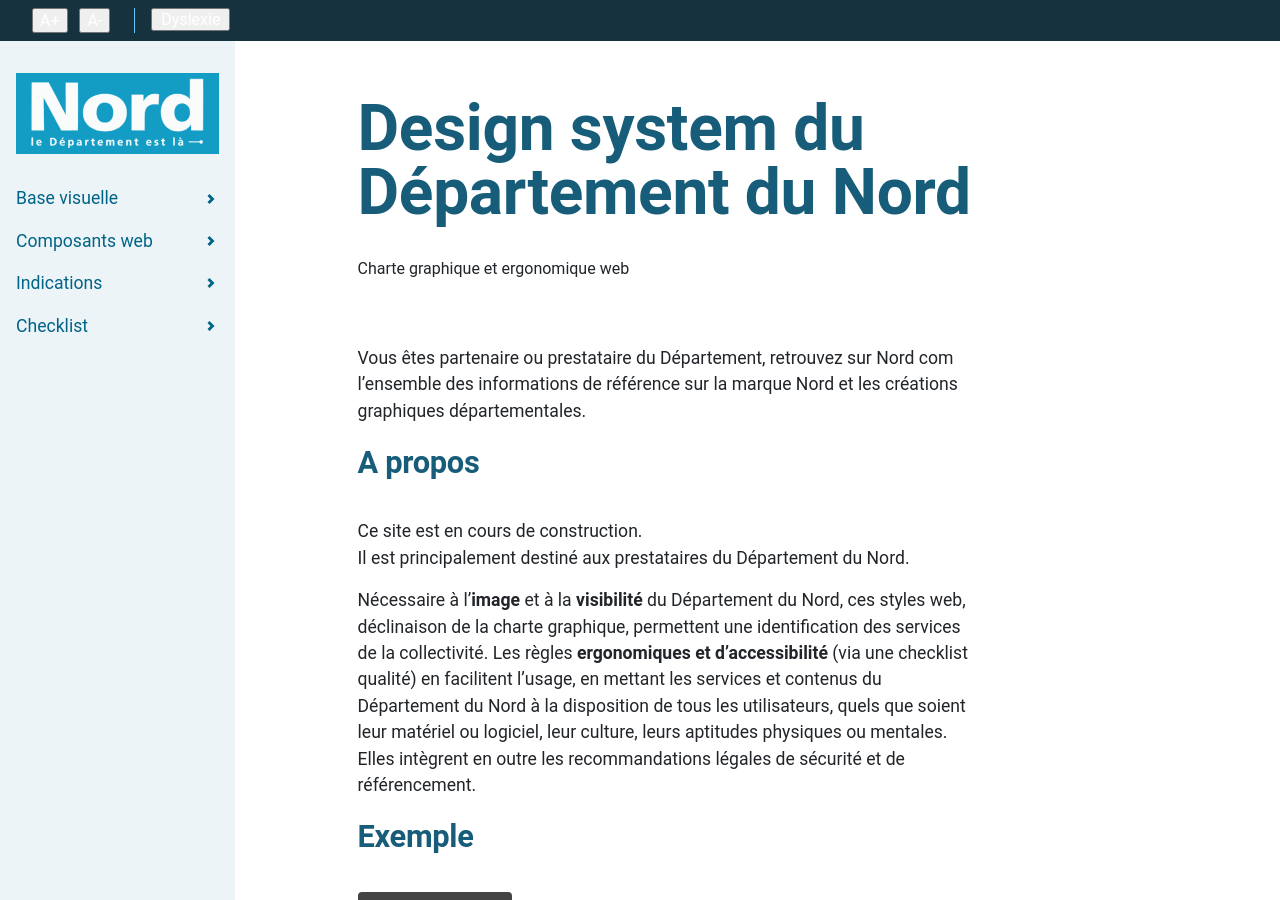
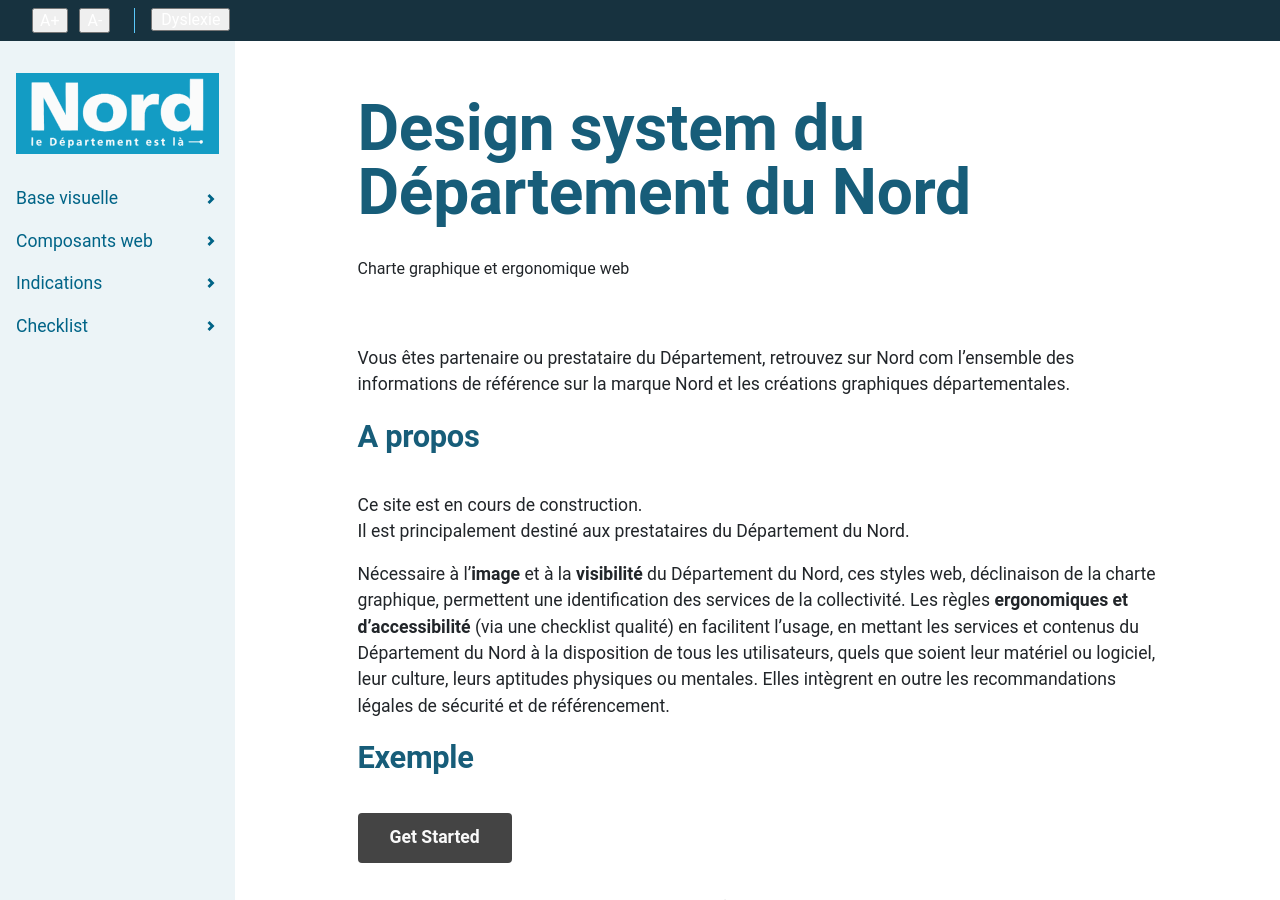
Before and after one commit to LJ59/d59-system, a Jekyll site: the page built from index.md, in a window 1280 px wide and 900 px high. Built offline with Jekyll 4.4.1, drawn with Linux system fonts in a browser that asks for light colours.

Commit message:
Update _text-passage.scss

```diff
--- a/_sass/components/_text-passage.scss
+++ b/_sass/components/_text-passage.scss
@@ -11,7 +11,7 @@
 	 * all content except tables show in narrow container
 	 */
 	*:not(table) {
-		max-width: $l-max-width-narrow;
+		max-width: $l-max-width-medium;
 	}
 
 	img {
```
